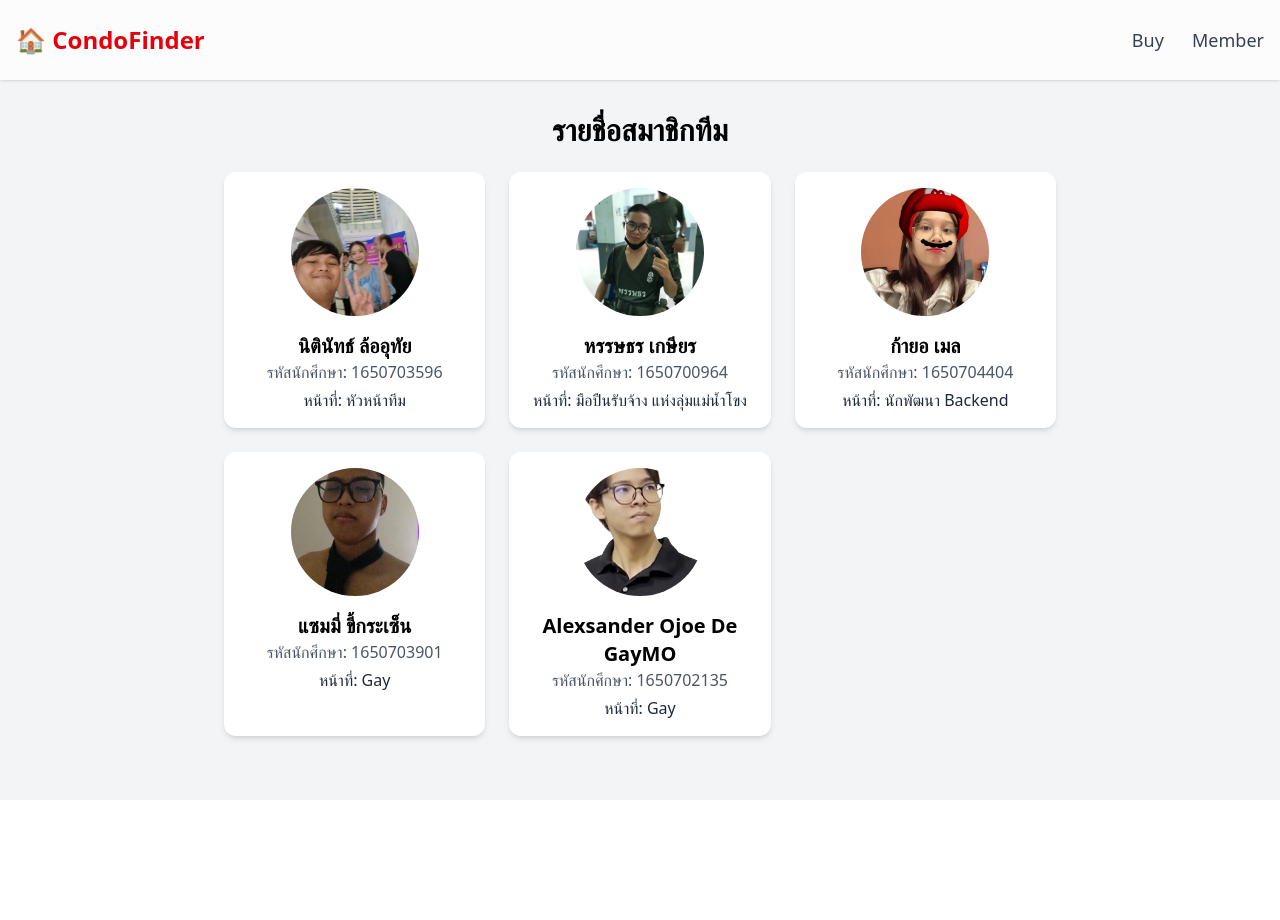
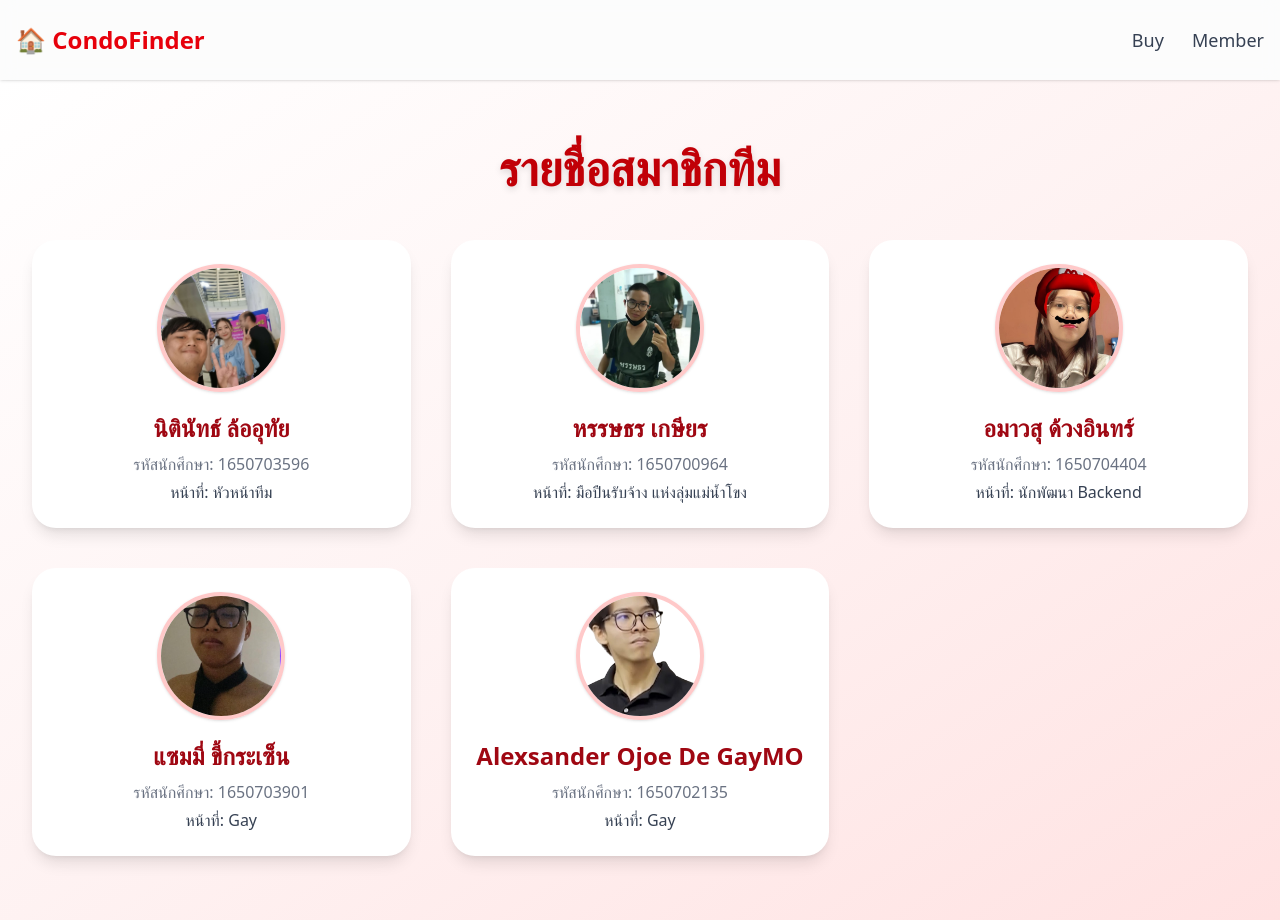
Before and after one commit to nnutica/condo-finder, a React (Vite) app: page /member in a window 1280 px wide. Before the commit the page ends 800 px from the top, so only its background shows below. Built offline with nearby package versions, Linux system fonts and the light colour scheme.

Commit message:
ui design member

```diff
--- a/src/components/member.tsx
+++ b/src/components/member.tsx
@@ -3,22 +3,27 @@ import { members } from '../data/members'
 
 function Member() {
   return (
-    <div className="p-8 max-w-4xl mx-auto">
-    <h1 className="text-3xl font-bold mb-6 text-center">รายชื่อสมาชิกทีม</h1>
-    <div className="grid grid-cols-1 sm:grid-cols-2 md:grid-cols-3 gap-6">
+    <div className="relative overflow-hidden min-h-screen bg-gradient-to-br from-white via-red-50 to-red-100 py-16 px-4 sm:px-6 lg:px-8">
+      {/* Header */}
+      <h1 className="text-5xl font-extrabold text-center text-red-700 drop-shadow-md mb-12">
+        รายชื่อสมาชิกทีม
+      </h1>
+
+      {/* Grid */}
+      <div className="grid grid-cols-1 sm:grid-cols-2 lg:grid-cols-3 gap-10 max-w-7xl mx-auto">
         {members.map((member) => (
           <div
             key={member.id}
-          className="bg-white rounded-xl shadow-md p-4 flex flex-col items-center text-center"
+            className="bg-white rounded-3xl shadow-lg p-6 flex flex-col items-center text-center hover:shadow-2xl hover:-translate-y-1 transition duration-300 ease-in-out"
           >
             <img
               src={member.image}
               alt={member.name}
-            className="w-32 h-32 rounded-full object-cover mb-4"
+              className="w-32 h-32 rounded-full object-cover mb-5 border-4 border-red-200 shadow-sm"
             />
-          <h2 className="text-xl font-semibold">{member.name}</h2>
-          <p className="text-gray-600">รหัสนักศึกษา: {member.id}</p>
-          <p className="text-gray-800 mt-1">หน้าที่: {member.role}</p>
+            <h2 className="text-2xl font-bold text-red-800">{member.name}</h2>
+            <p className="text-gray-500 mt-2">รหัสนักศึกษา: {member.id}</p>
+            <p className="text-gray-700 mt-1 font-medium">หน้าที่: {member.role}</p>
           </div>
         ))}
       </div>
--- a/src/data/members.tsx
+++ b/src/data/members.tsx
@@ -20,7 +20,7 @@ export const members: Member[] = [
       },
       {
         id: "1650704404",
-        name: "ก้ายอ เมล",
+        name: "อมาวสุ ด้วงอินทร์",
         role: "นักพัฒนา Backend",
         image:"src/assets/member/korya.png"
       },
```
Also changed, not shown: 1 other file (tests, documents, lock files or other folders). Lines whose indentation alone changed are shown as unchanged.
